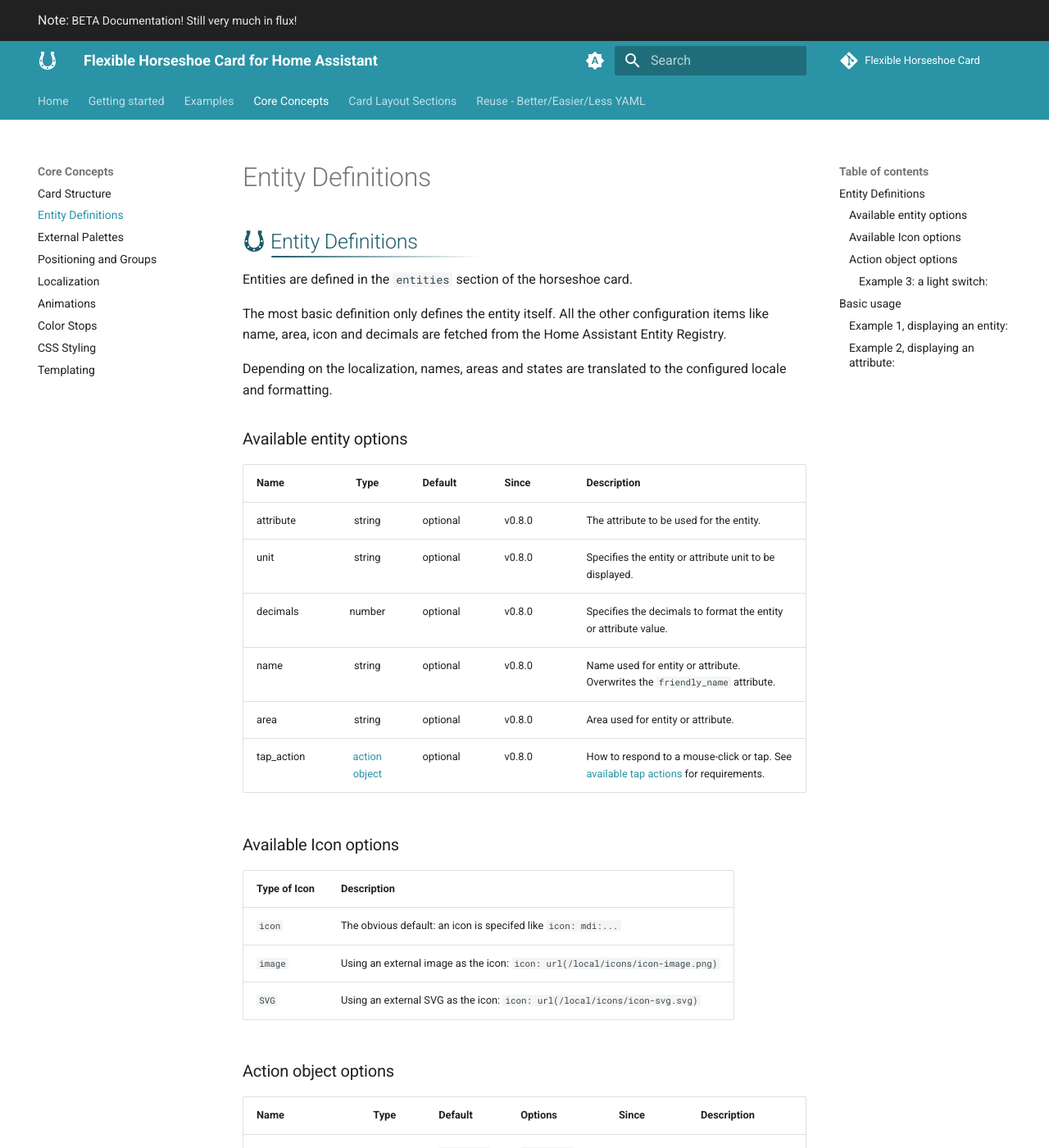
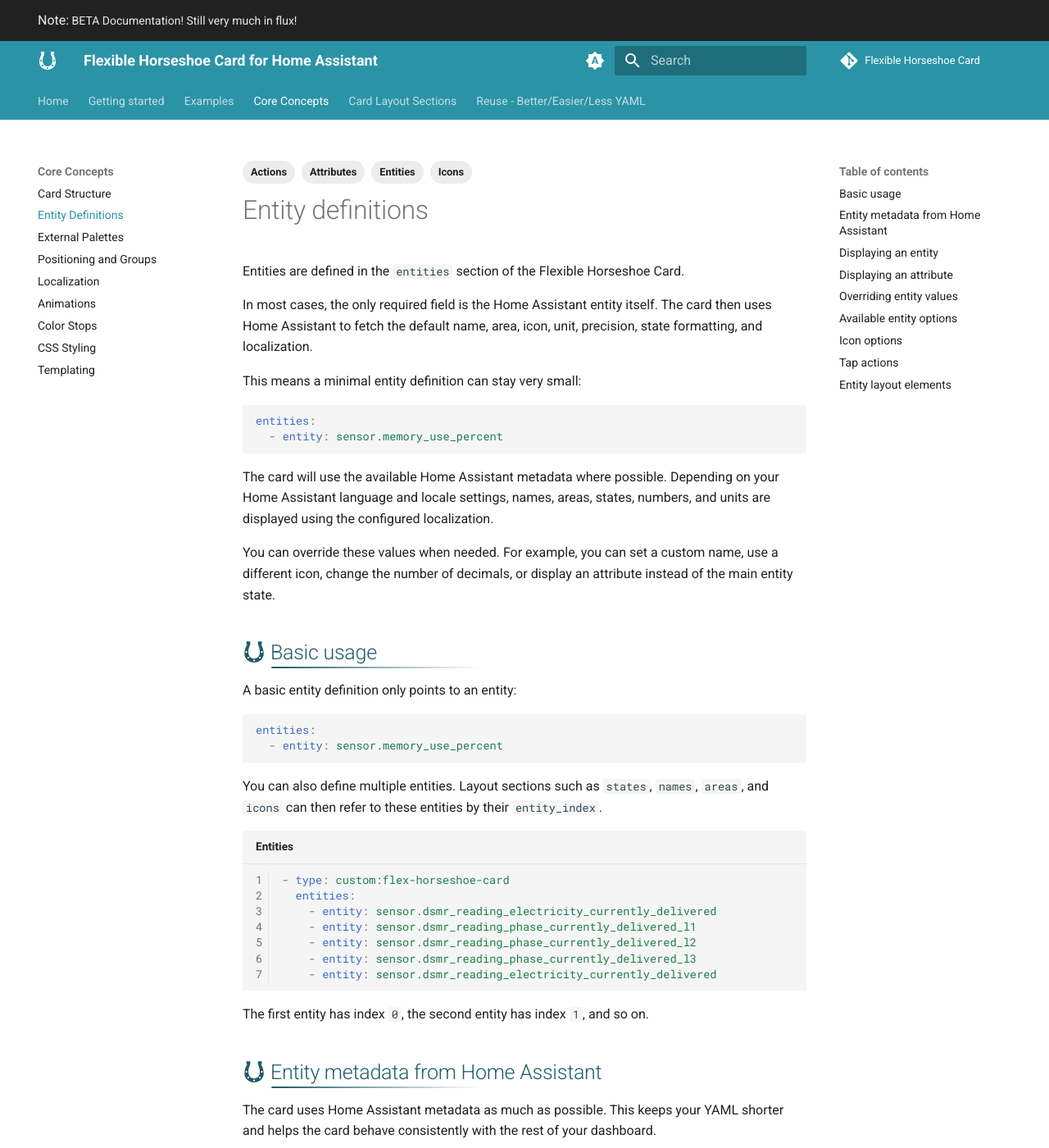
Before and after one commit to AmoebeLabs/flex-horseshoe-card, an MkDocs documentation site: the page built from docs/docs/core-concepts/entity-definitions.md, in a window 1280 px wide and 1400 px high. Shown: the whole window at 82% size. Built offline with MkDocs 1.6.1 and Material for MkDocs 9.7.7, drawn with Linux system fonts in a browser that asks for light colours; comment, search, counter and statistics services are not loaded; some of the changed text lies outside the part shown.

Commit message:
Update entity definitions

````diff
--- a/docs/docs/core-concepts/entity-definitions.md
+++ b/docs/docs/core-concepts/entity-definitions.md
@@ -1,41 +1,184 @@
-##:material-horseshoe: Entity Definitions
-Entities are defined in the `entities` section of the horseshoe card.
+---
+template: main.html
+title: Entity definitions
+description: Define Home Assistant entities, attributes, icons, units, precision, names, areas, and tap actions for the Flexible Horseshoe Card.
+tags:
+  - Entities
+  - Attributes
+  - Icons
+  - Actions
+---
 
-The most basic definition only defines the entity itself. All the other configuration items like name, area, icon and decimals are fetched from the Home Assistant Entity Registry.
+# Entity definitions
 
-Depending on the localization, names, areas and states are translated to the configured locale and formatting.
+Entities are defined in the `entities` section of the Flexible Horseshoe Card.
 
-### Available entity options
+In most cases, the only required field is the Home Assistant entity itself. The card then uses Home Assistant to fetch the default name, area, icon, unit, precision, state formatting, and localization.
 
-| Name       |                  Type                   | Default  | Since  | Description                                                                                                    |
-| ---------- | :-------------------------------------: | -------- | ------ | -------------------------------------------------------------------------------------------------------------- |
-| attribute  |                 string                  | optional | v0.8.0 | The attribute to be used for the entity.                                                                       |
-| unit       |                 string                  | optional | v0.8.0 | Specifies the entity or attribute unit to be displayed.                                                        |
-| decimals   |                 number                  | optional | v0.8.0 | Specifies the decimals to format the entity or attribute value.                                                |
-| name       |                 string                  | optional | v0.8.0 | Name used for entity or attribute. Overwrites the `friendly_name` attribute.                                   |
-| area       |                 string                  | optional | v0.8.0 | Area used for entity or attribute.                                                                             |
-| tap_action | [action object](#action-object-options) | optional | v0.8.0 | How to respond to a mouse-click or tap. See [available tap actions](#action-object-optionss) for requirements. |
-
-### Available Icon options
-
-| Type of Icon | Description                                 |
-| :-------- | :------------------------------------------ |
-| `icon`  | The obvious default: an icon is specifed like `icon: mdi:...` |
-| `image` | Using an external image as the icon: `icon: url(/local/icons/icon-image.png)`
-| `SVG`   | Using an external SVG as the icon: `icon: url(/local/icons/icon-svg.svg)`
-
-### Action object options
-
-| Name            |  Type  | Default     | Options                                         | Since  | Description                                                                             |
-| --------------- | :----: | ----------- | ----------------------------------------------- | ------ | --------------------------------------------------------------------------------------- |
-| action          | string | `more-info` | `more-info`, `navigate`, `call-service`, `none` | v0.8.0 | Action to perform                                                                       |
-| service         | string | none        | Any service                                     | v0.8.0 | Service to call (e.g. `media_player.toggle`) when `action` is defined as `call-service` |
-| service_data    | object | none        | Any service data                                | v0.8.0 | Service data to include with the service call (e.g. `entity_id: media_player.office`)   |
-| navigation_path | string | none        | Any path                                        | v0.8.0 | Path to navigate to (e.g. `/lovelace/0/`) when `action` is defined as `navigate`        |
-
-#### Example 3: a light switch:
+This means a minimal entity definition can stay very small:
 
 ```yaml
+entities:
+  - entity: sensor.memory_use_percent
+```
+
+The card will use the available Home Assistant metadata where possible. Depending on your Home Assistant language and locale settings, names, areas, states, numbers, and units are displayed using the configured localization.
+
+You can override these values when needed. For example, you can set a custom name, use a different icon, change the number of decimals, or display an attribute instead of the main entity state.
+
+## :material-horseshoe: Basic usage
+
+A basic entity definition only points to an entity:
+
+```yaml
+entities:
+  - entity: sensor.memory_use_percent
+```
+
+You can also define multiple entities. Layout sections such as `states`, `names`, `areas`, and `icons` can then refer to these entities by their `entity_index`.
+
+```yaml title="Entities" linenums="1"
+- type: custom:flex-horseshoe-card
+  entities:
+    - entity: sensor.dsmr_reading_electricity_currently_delivered
+    - entity: sensor.dsmr_reading_phase_currently_delivered_l1
+    - entity: sensor.dsmr_reading_phase_currently_delivered_l2
+    - entity: sensor.dsmr_reading_phase_currently_delivered_l3
+    - entity: sensor.dsmr_reading_electricity_currently_delivered
+```
+
+The first entity has index `0`, the second entity has index `1`, and so on.
+
+## :material-horseshoe: Entity metadata from Home Assistant
+
+The card uses Home Assistant metadata as much as possible. This keeps your YAML shorter and helps the card behave consistently with the rest of your dashboard.
+
+The following values can usually be taken from Home Assistant:
+
+| Value | Description |
+| :---- | :---------- |
+| Name | The entity friendly name |
+| Area | The Home Assistant area assigned to the entity |
+| State | The current entity state |
+| Unit | The unit of measurement, such as `kWh`, `W`, `%`, or `°C` |
+| Precision | The number formatting or precision defined for the entity |
+| Icon | The entity icon, including state-based icons where supported |
+| Icon color | State-based icon color where Home Assistant provides it |
+| Localization | Translated names, states, and formatted numbers based on your Home Assistant locale |
+
+This is why you usually do not need to repeat the name, unit, icon, or precision unless you want to change how this specific card displays the entity.
+
+## :material-horseshoe: Displaying an entity
+
+You can override the default Home Assistant metadata in the entity definition.
+
+```yaml title="Displaying an entity" linenums="1"
+entities:
+  - entity: sensor.memory_use_percent
+    decimals: 0
+    icon: mdi:memory
+    name: '5: RAM Usage'
+    area: Hestia
+```
+
+In this example, the card uses a custom name, icon, area, and precision instead of relying fully on the Home Assistant defaults.
+
+## :material-horseshoe: Displaying an attribute
+
+An entity definition can also point to an attribute. This is useful for entities that expose several useful values, such as weather entities.
+
+```yaml title="Displaying an attribute" linenums="1"
+entities:
+  - entity: weather.dark_sky
+    attribute: temperature
+    units: '°C'
+    icon: mdi:temperature
+    decimals: 1
+    name: 'Temperature'
+```
+
+You can also define several attributes from the same entity as separate entries:
+
+```yaml title="Entities with attributes" linenums="1"
+- type: custom:flex-horseshoe-card
+  entities:
+    - entity: weather.zoefdehaas
+      attribute: temperature
+    - entity: weather.zoefdehaas
+      attribute: humidity
+    - entity: weather.zoefdehaas
+      attribute: pressure
+    - entity: sun.sun
+      attribute: elevation
+    - entity: sun.sun
+      attribute: azimuth
+```
+
+Each entry receives its own `entity_index`, even when several entries use the same Home Assistant entity.
+
+## :material-horseshoe: Overriding entity values
+
+The card can use Home Assistant defaults automatically, but you can override them in the `entities` section when needed.
+
+```yaml title="Entities with overrides" linenums="1"
+- type: custom:flex-horseshoe-card
+  entities:
+    - entity: sensor.dsmr_reading_electricity_currently_delivered
+      name: "Total"
+      decimals: 2
+      icon: mdi:fire
+      area: house
+```
+
+Common reasons to override values:
+
+- use a shorter name on a small card
+- show fewer or more decimals
+- use a custom icon
+- group an entity under a different area label
+- display an attribute with its own name and unit
+
+## :material-horseshoe: Available entity options
+
+| Name | Type | Required | Description |
+| :--- | :---: | :------: | :---------- |
+| `entity` | string | :material-check: | Home Assistant entity id |
+| `attribute` | string | :material-close: | Attribute to display instead of the main entity state |
+| `unit` | string | :material-close: | Unit to display for the entity or attribute |
+| `decimals` | number | :material-close: | Number of decimals used to format the value |
+| `name` | string | :material-close: | Custom name. Overrides the Home Assistant friendly name |
+| `area` | string | :material-close: | Custom area. Overrides the Home Assistant area for this card |
+| `icon` | string | :material-close: | Custom icon, image, SVG, or JavaScript template |
+| `tap_action` | object | :material-close: | Action to run when the entity is clicked or tapped |
+
+## :material-horseshoe: Icon options
+
+If no icon is defined, the card uses the Home Assistant icon for the entity where possible.
+
+You can override the icon with an MDI icon, an external image, or an external SVG.
+
+| Icon type | Example | Description |
+| :-------- | :------ | :---------- |
+| MDI icon | `icon: mdi:lightbulb` | Uses a Material Design icon |
+| External image | `icon: url(/local/icons/icon-image.png)` | Uses an image file as the icon |
+| External SVG | `icon: url(/local/icons/icon-svg.svg)` | Uses an SVG file as the icon |
+
+Icons can also be defined dynamically with JavaScript templates where supported.
+
+## :material-horseshoe: Tap actions
+
+Use `tap_action` to define what should happen when the entity is clicked or tapped.
+
+| Name | Type | Default | Options | Description |
+| :--- | :--: | :------ | :------ | :---------- |
+| `action` | string | `more-info` | `more-info`, `navigate`, `call-service`, `none` | Action to perform |
+| `service` | string | none | Any Home Assistant service | Service to call when `action` is `call-service` |
+| `service_data` | object | none | Any service data | Service data to include with the service call |
+| `navigation_path` | string | none | Any path | Path to navigate to when `action` is `navigate` |
+
+Example: a light switch that toggles a light when tapped.
+
+```yaml title="Light switch tap action" linenums="1"
 entities:
   - entity: light.1st_floor_hall_light
     name: 'hall'
@@ -46,74 +189,15 @@
       service_data: { 'entity_id': 'light.1st_floor_hall_light' }
 ```
 
+## :material-horseshoe: Entity layout elements
 
-##:material-horseshoe: Basic usage
-All entity parts have there own section in the layout:
+Defining an entity does not automatically show every part of that entity on the card. The `entities` section defines the data source. The layout sections decide which parts are shown and where they appear.
 
-| Part | Section | Description
-| - | - | - |
-| area | `areas` | The Home Assistant area of the entity |
-| name | `names` | The (friendly) name of the entity |
-| state | `states` | The state of the entity and its unit with decimals |
-| icon | `icons` | The icon of the entity, or a standalone icon |
+| Entity part | Layout section | Description |
+| :---------- | :------------- | :---------- |
+| Area | `areas` | Shows the Home Assistant area or custom area |
+| Name | `names` | Shows the entity name or custom name |
+| State | `states` | Shows the entity state, including unit and decimals |
+| Icon | `icons` | Shows the entity icon or a standalone icon |
 
-#### Example 1, displaying an entity:
-
-```yaml
-entities:
-  - entity: sensor.memory_use_percent
-    decimals: 0
-    icon: mdi:memory
-    name: '5: RAM Usage'
-    area: Hestia
-```
-
-#### Example 2, displaying an attribute:
-
-```yaml
-entities:
-  - entity: weather.dark_sky
-    attribute: temperature
-    units: '°C'
-    icon: mdi:temperature
-    decimals: 1
-    name: 'Temperature'
-```
-
-=== "Entities"
-    ```yaml title="Entities" linenums="1"
-    - type: custom:flex-horseshoe-card
-      entities:
-        - entity: sensor.dsmr_reading_electricity_currently_delivered
-        - entity: sensor.dsmr_reading_phase_currently_delivered_l1
-        - entity: sensor.dsmr_reading_phase_currently_delivered_l2
-        - entity: sensor.dsmr_reading_phase_currently_delivered_l3
-        - entity: sensor.dsmr_reading_electricity_currently_delivered
-    ```
-=== "Entities with attributes"
-    ```yaml title="Entities with attributes" linenums="1"
-    - type: custom:flex-horseshoe-card
-      entities:
-        - entity: weather.zoefdehaas
-          attribute: temperature
-        - entity: weather.zoefdehaas
-          attribute: humidity
-        - entity: weather.zoefdehaas
-          attribute: pressure
-        - entity: sun.sun
-          attribute: elevation
-        - entity: sun.sun
-          attribute: azimuth
-    ```
-
-You can override the area, name, decimals (precision) and icon fields in the definition.
-
-```yaml title="Entities with overrides" linenums="1"
-- type: custom:flex-horseshoe-card
-  entities:
-    - entity: sensor.dsmr_reading_electricity_currently_delivered
-      name: "Total"
-      decimals: 2
-      icon: mdi:fire
-      area: house
-```
+For detailed configuration of `areas`, `names`, `states`, and `icons`, see the Home Assistant entity elements page.
````
